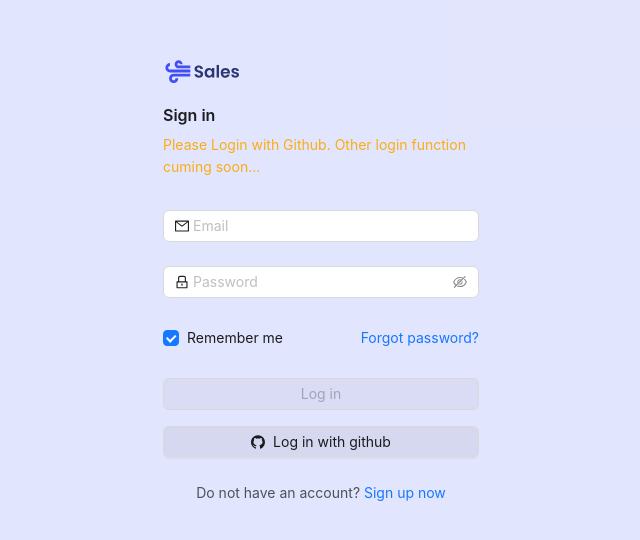
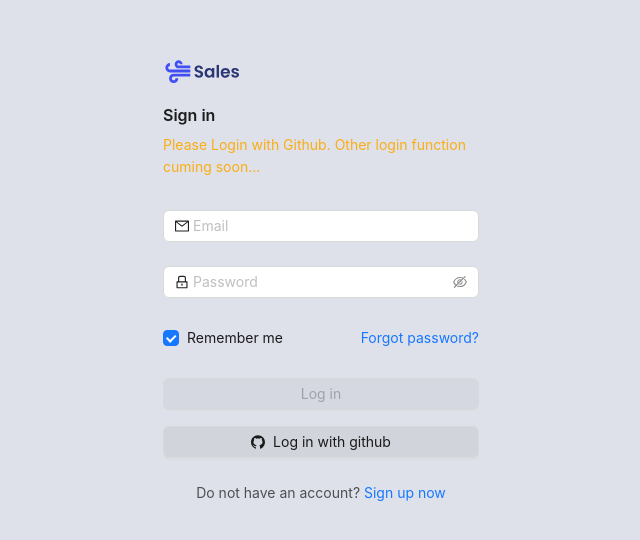
Before and after one commit to MugdhaRahman/Gilsanium---Sales-Analytics-Dashboard--Next-JS, a Next.js app: page / in a window 1280 px wide. Shown: the part 120-660 px from the top of the page, without its empty margins (319-959 px from the left). Built offline with nearby package versions, Linux system fonts and the light colour scheme; no server answers; what @ant-design/nextjs-registry would draw is missing.

Commit message:
update UI component User login ,User Auth

```diff
--- a/src/app/layouts/SignUp.tsx
+++ b/src/app/layouts/SignUp.tsx
@@ -58,7 +58,7 @@ export default function SignUp() {
         },
         section: {
             alignItems: "center",
-            backgroundColor: 'rgba(65,79,244,0.15)',
+            backgroundColor: 'rgba(43,54,116,0.15)',
             display: "flex",
             height: screens.sm ? "100vh" : "auto",
             padding: screens.md ? `${token.sizeXXL}px 0px` : "0px",
```
